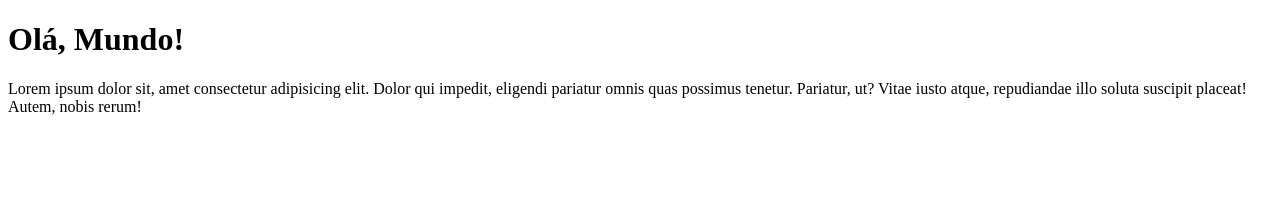
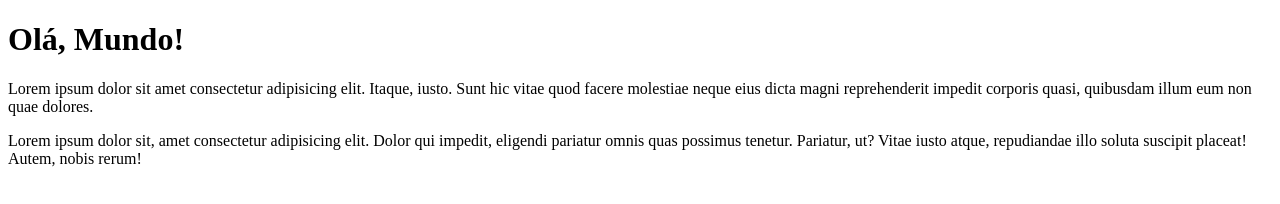
Before and after one commit to gabrielSa7/Mundo-ola, a plain HTML site: page site-exemplo/index.html in a window 1280 px wide. Drawn offline with Linux system fonts and the light colour scheme.

Commit message:
Adicionei um novo parágrafo

```diff
--- a/site-exemplo/index.html
+++ b/site-exemplo/index.html
@@ -7,6 +7,7 @@
 </head>
 <body>
     <h1>Olá, Mundo!</h1>
+    <p>Lorem ipsum dolor sit amet consectetur adipisicing elit. Itaque, iusto. Sunt hic vitae quod facere molestiae neque eius dicta magni reprehenderit impedit corporis quasi, quibusdam illum eum non quae dolores.</p>
     <p>Lorem ipsum dolor sit, amet consectetur adipisicing elit. Dolor qui impedit, eligendi pariatur omnis quas possimus tenetur. Pariatur, ut? Vitae iusto atque, repudiandae illo soluta suscipit placeat! Autem, nobis rerum!</p>
 </body>
 </html>
```
